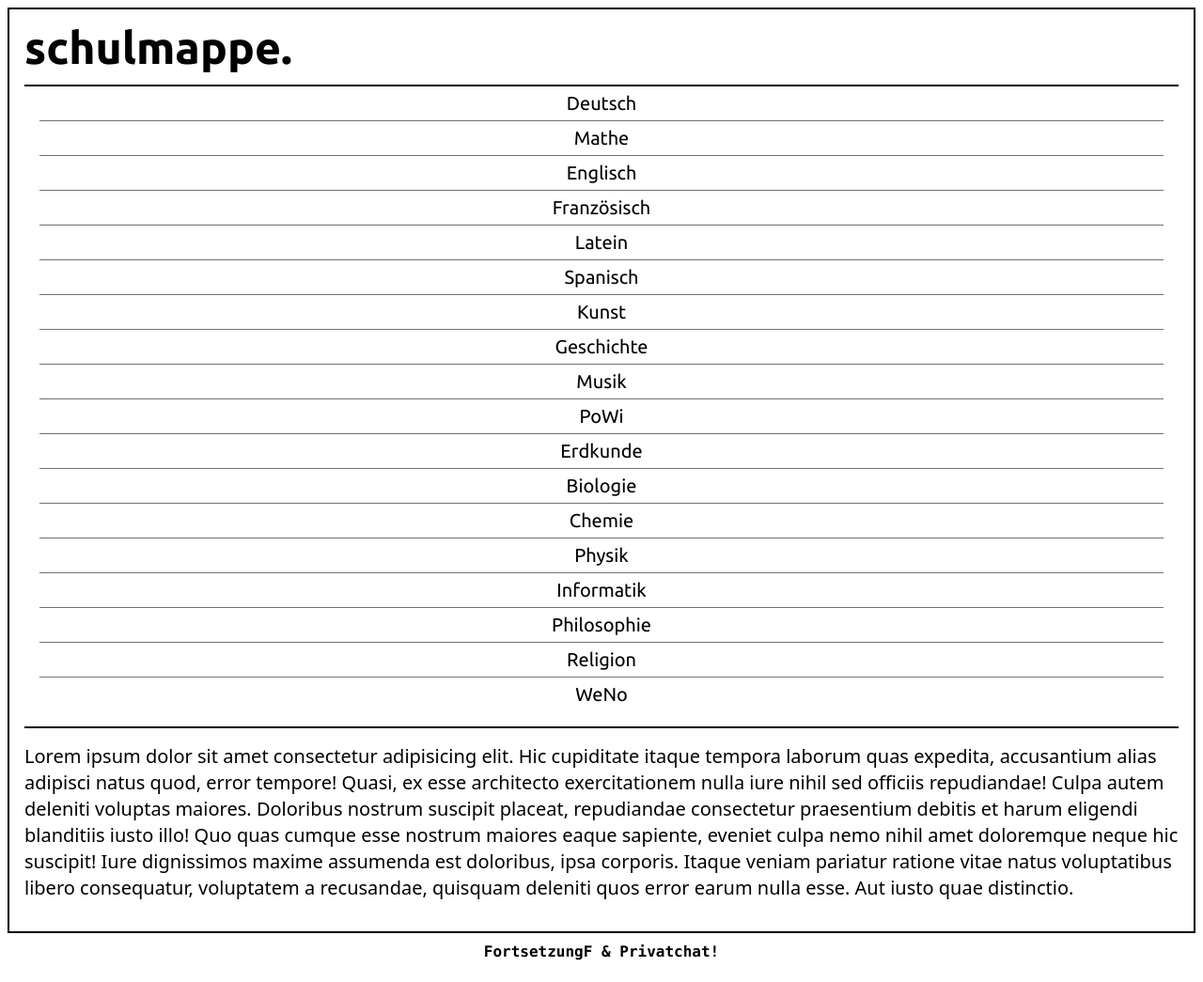
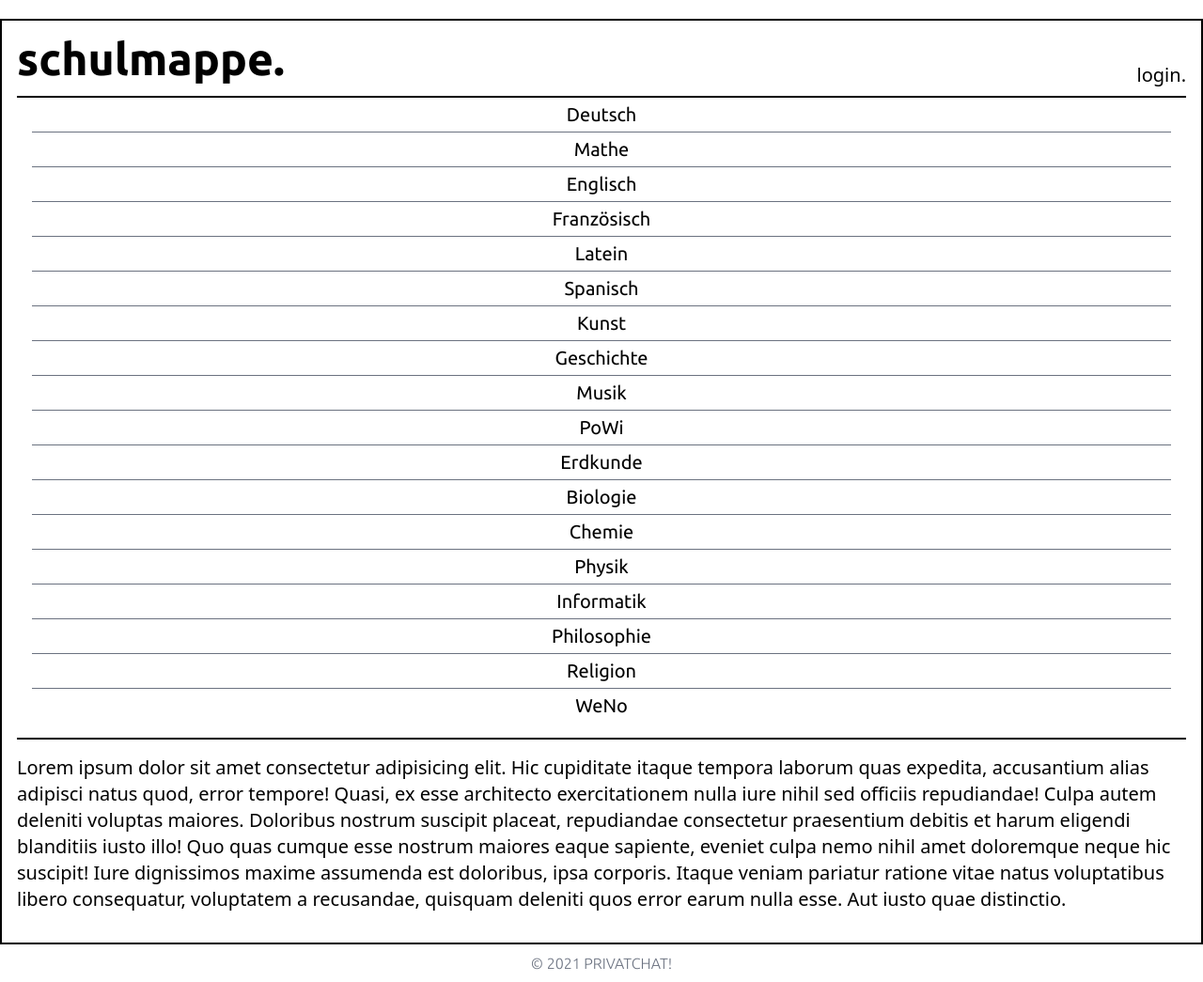
Before and after one commit to FortsetzungF/schulmappe-frontend, a Next.js app: page / in a window 1280 px wide. Shown: the whole page at 94% size. Built offline with nearby package versions, Linux system fonts and the light colour scheme.

Commit message:
add dark mode

```diff
--- a/components/item.js
+++ b/components/item.js
@@ -1,10 +1,10 @@
 export default function Item({ children }) {
   return (
-    <div className="border border-gray-500 p-2 mb-4">
-      <div className="divide-y divide-gray-300">
+    <div className="border border-gray-500 p-2 mb-4 dark:border-gray-300">
+      <div className="divide-y divide-gray-300 dark:divide-gray-500">
         <div className="font-ubuntu font-bold">
           <h1>Lorem ipsum dolor sit amet. </h1>
-          <div className="font-normal text-lg text-gray-700">27.03.2021</div>
+          <div className="font-normal text-lg text-gray-700 dark:text-gray-300">27.03.2021</div>
         </div>
         <div className="py-2">{children}</div>
       </div>
--- a/components/layout.js
+++ b/components/layout.js
@@ -1,18 +1,24 @@
 import Link from 'next/link';
 import Head from 'next/head';
-// import Warning from './warning';
+import Warning from './warning';
 import Menu from './menu';
 import UploadForm from './uploadForm';
+import AccountHeader from "./acccountHeader";
 
 export default function Layout({ children, home }) {
   return (
-    <div>
+    <div className="dark:bg-black dark:text-white dark:border-white min-h-screen">
+
+      <div className="pt-5">
         <Head>
           <title>schulmappe.</title>
         </Head>
-      <div className="m-2 2xl:mx-32 2xl:my-5 border-2 border-black">
-        <div className="p-4 divide-y-2 divide-black">
+      </div>
+
+      <div className="mb-2 2xl:mx-32 2xl:mb-5 border-2 border-black dark:border-white">
+        <div className="p-4 divide-y-2 divide-black dark:divide-white">
           <header>
+            <div className="relative">
               <h1 className="text-4xl lg:text-5xl font-semibold font-ubuntu pb-4">
                   <Link href="/">
                     <a className="hover:text-red-700 transition-colors duration-500">
@@ -20,10 +26,18 @@ export default function Layout({ children, home }) {
                     </a>
                   </Link>
                 </h1>
+
+
+                <div className="absolute bottom-0 right-0 p-2 pr-0">
+                  <AccountHeader />
+                </div>
+            </div>
+
             {/* <Warning /> */}
+
           </header>
           <main>
-            <div className="grid 2xl:grid-cols-7 gap-4 2xl:py-4 divide-y-2 2xl:divide-y-0 2xl:divide-x divide-black">
+            <div className="grid 2xl:grid-cols-7 gap-4 2xl:py-4 divide-y-2 2xl:divide-y-0 2xl:divide-x divide-black dark:divide-white">
               <div className="2xl:col-span-1 px-4">
                 <Menu />
               </div>
@@ -45,17 +59,9 @@ export default function Layout({ children, home }) {
           </main>
         </div>
       </div>
-      <div className="relative h-8 2xl:h-5 text-center font-mono font-semibold">
+      <div className="relative h-8 2xl:h-5 text-center uppercase font-ubuntu font-thin text-gray-500 dark:text-gray-300">
         <div className="absolute inset-x-0 bottom-2">
-          <a
-            href="https://fortsetzungf.vercel.app/"
-            className="hover:text-red-700 transition-colors duration-300"
-            rel="noopener noreferrer"
-            target="_blank"
-          >
-            FortsetzungF
-          </a>{' '}
-          & Privatchat!
+            &copy; 2021 Privatchat!
         </div>
       </div>
     </div>
--- a/components/uploadForm.js
+++ b/components/uploadForm.js
@@ -1,6 +1,6 @@
 export default function UploadForm() {
   return (
-    <div className="divide-y divide-black">
+    <div className="divide-y divide-black dark:divide-white">
       <h2 className="text-3xl font-ubuntu pb-2">upload.</h2>
       <div className="py-4 2xl:px-2">
         <div className="border border-gray-500 p-2">
@@ -13,7 +13,7 @@ export default function UploadForm() {
             quaerat eligendi, dicta placeat! Accusantium cumque laudantium eius!
           </div>
           <div className="flex justify-center font-ubuntu font-semibold">
-            <button className="border-2 border-gray-500 py-2 px-3 self-center">
+            <button className="border border-gray-500 p-2 py-2 px-3 self-center">
               upload.
             </button>
           </div>
--- a/package.json
+++ b/package.json
@@ -10,7 +10,8 @@
   "dependencies": {
     "next": "10.0.9",
     "react": "17.0.1",
-    "react-dom": "17.0.1"
+    "react-dom": "17.0.1",
+    "swr": "^1.0.1"
   },
   "devDependencies": {
     "autoprefixer": "^10.2.5",
--- a/pages/faecher/[fach].js
+++ b/pages/faecher/[fach].js
@@ -4,6 +4,7 @@ import Layout from '../../components/layout';
 import Item from '../../components/item';
 
 export default function Fach() {
+
   const router = useRouter();
   const { fach } = router.query;
 
--- a/tailwind.config.js
+++ b/tailwind.config.js
@@ -1,6 +1,6 @@
 module.exports = {
   purge: ['./pages/**/*.{js,ts,jsx,tsx}', './components/**/*.{js,ts,jsx,tsx}'],
-  darkMode: false, // or 'media' or 'class'
+  darkMode: 'media', // or 'media' or 'class'
   theme: {
     extend: {
       fontFamily: {
```
Also changed, not shown: 1 other file (tests, documents, lock files or other folders). Lines whose indentation alone changed are shown as unchanged.
